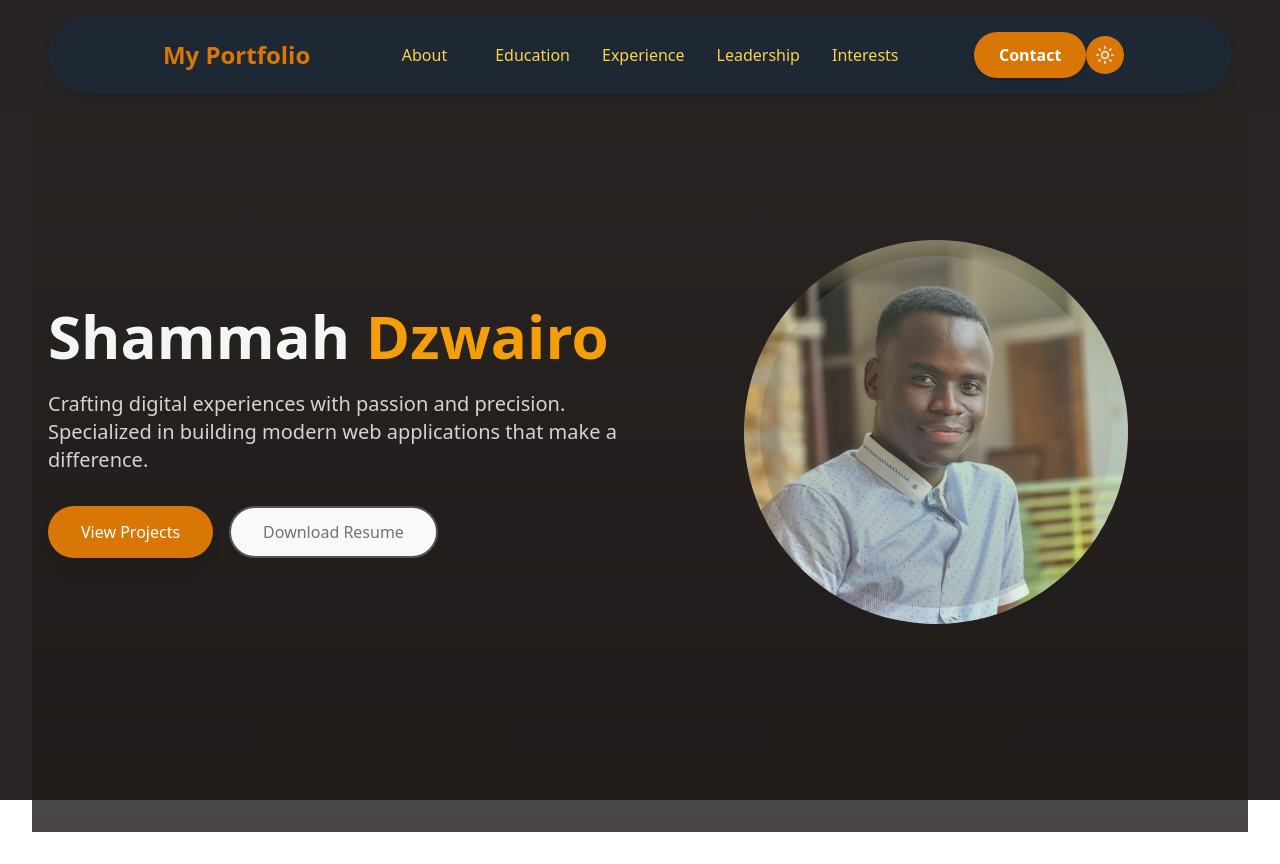
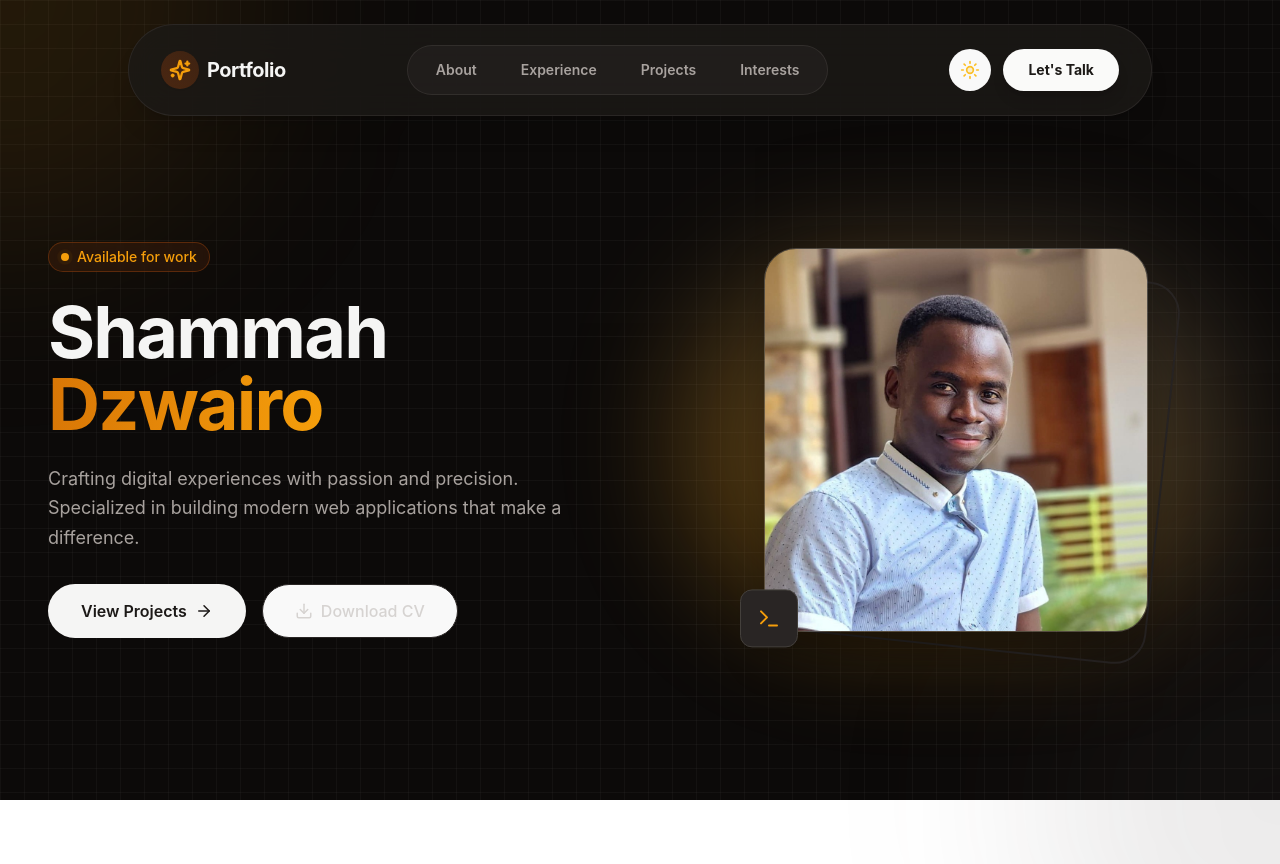
Before and after one commit to zviko163/FUTURE_FS_01, a React (Vite) app in the folder shammah-portfolio/: page / in a window 1280 px wide. After the commit the page ends 800 px from the top, so only its background shows below. Built offline with nearby package versions, Linux system fonts and the light colour scheme.

Commit message:
adjusting hero and navbar, for color consistencies

```diff
--- a/shammah-portfolio/src/App.css
+++ b/shammah-portfolio/src/App.css
@@ -1,9 +1,8 @@
 #root {
-  max-width: 1280px;
-  margin: 0 auto;
-  padding: 2rem;
-  text-align: center;
   width: 100%;
+  min-height: 100vh;
+  margin: 0;
+  padding: 0;
 }
 
 .screen {
--- a/shammah-portfolio/src/App.tsx
+++ b/shammah-portfolio/src/App.tsx
@@ -4,10 +4,9 @@ import Hero from './components/Hero'
 import './App.css'
 
 function App() {
-  const [darkMode, setDarkMode] = useState(true); // Default to dark mode
+  const [darkMode, setDarkMode] = useState(true);
 
   useEffect(() => {
-    // Apply dark mode class to document root
     if (darkMode) {
       document.documentElement.classList.add('dark');
     } else {
@@ -16,13 +15,25 @@ function App() {
   }, [darkMode]);
 
   return (
-    <>
-      <div className="screen"></div>
-      <div className="min-h-screen text-stone-800 dark:text-stone-300 transition-colors duration-200">
+    // Base background colors
+    <div className="min-h-screen bg-stone-50 dark:bg-stone-950 text-stone-800 dark:text-stone-300 transition-colors duration-200 font-sans selection:bg-amber-500/30">
+
+      {/* GLOBAL BACKGROUND LAYER - This makes the whole body match the Hero */}
+      <div className="fixed inset-0 z-0 pointer-events-none">
+         {/* Subtle Grid Pattern */}
+         <div className="absolute inset-0 bg-[linear-gradient(to_right,#80808012_1px,transparent_1px),linear-gradient(to_bottom,#80808012_1px,transparent_1px)] bg-[size:24px_24px]"></div>
+         {/* Ambient Glows */}
+         <div className="absolute top-0 left-0 w-[500px] h-[500px] bg-amber-500/10 rounded-full blur-[100px] -translate-x-1/2 -translate-y-1/2" />
+         <div className="absolute bottom-0 right-0 w-[500px] h-[500px] bg-stone-500/10 dark:bg-stone-700/10 rounded-full blur-[100px] translate-x-1/2 translate-y-1/2" />
+      </div>
+
+      {/* Content */}
+      <div className="relative z-10">
         <NavBar darkMode={darkMode} setDarkMode={setDarkMode} />
         <Hero />
+        {/* Add more sections here later */}
       </div>
-    </>
+    </div>
   );
 }
 
--- a/shammah-portfolio/src/components/Hero.tsx
+++ b/shammah-portfolio/src/components/Hero.tsx
@@ -1,62 +1,113 @@
 import { motion } from 'framer-motion';
-import "../styles/Hero.css"
+import { ArrowRight, Download, Terminal } from 'lucide-react';
 
 const Hero = () => {
+  // Animation variants for staggered text
+  const containerVariants = {
+    hidden: { opacity: 0 },
+    visible: {
+      opacity: 1,
+      transition: {
+        staggerChildren: 0.1,
+        delayChildren: 0.2,
+      },
+    },
+  };
+
+  const itemVariants = {
+    hidden: { y: 20, opacity: 0 },
+    visible: {
+      y: 0,
+      opacity: 1,
+      transition: { duration: 0.5, ease: "easeOut" },
+    },
+  };
+
   return (
-    <div className="relative min-h-screen flex items-center justify-center overflow-hidden">
-      {/* Background with gradient overlay */}
-      <div className="absolute inset-0 bg-gradient-to-b from-stone-300/20 to-stone-800/50 dark:from-stone-800/50 dark:to-stone-900/80" />
+    <section className="relative w-full min-h-screen flex items-center justify-center overflow-hidden pt-20">
 
-      {/* Content Container */}
-      <div className="relative z-10 container rounded-lg mx-auto px-4 py-12 flex flex-col md:flex-row items-center justify-between">
+      {/* 2. CONTENT CONTAINER - Floats above background */}
+      <div className="relative z-10 container mx-auto px-6 md:px-12">
+        <div className="flex flex-col-reverse lg:flex-row items-center justify-between gap-12 lg:gap-20">
+
           {/* Text Content */}
           <motion.div
-          initial={{ opacity: 0, y: 20 }}
-          animate={{ opacity: 1, y: 0 }}
-          transition={{ duration: 0.8 }}
-          className="flex-1 text-center md:text-left mb-12 md:mb-0"
+            variants={containerVariants}
+            initial="hidden"
+            animate="visible"
+            className="flex-1 text-center lg:text-left"
           >
-          <h1 className="text-4xl md:text-6xl font-bold text-stone-800 dark:text-stone-100 mb-6">
+            {/* "Badge" */}
+            <motion.div variants={itemVariants} className="inline-flex items-center gap-2 px-3 py-1 mb-6 rounded-full bg-amber-100/50 dark:bg-amber-900/20 border border-amber-200 dark:border-amber-800/50 backdrop-blur-sm">
+              <span className="relative flex h-2 w-2">
+                <span className="animate-ping absolute inline-flex h-full w-full rounded-full bg-amber-500 opacity-75"></span>
+                <span className="relative inline-flex rounded-full h-2 w-2 bg-amber-500"></span>
+              </span>
+              <span className="text-sm font-medium text-amber-800 dark:text-amber-500">Available for work</span>
+            </motion.div>
+
+            <motion.h1 variants={itemVariants} className="text-5xl lg:text-7xl font-bold tracking-tight text-stone-900 dark:text-stone-100 mb-6">
               Shammah
-            {/* <span className="text-stone-600 dark:text-amber-500"> Z.</span> */}
-            <span className="text-amber-600 dark:text-amber-500"> Dzwairo</span>
-          </h1>
-          <p className="text-lg md:text-xl text-stone-600 dark:text-stone-300 mb-8 max-w-2xl">
+              <br />
+              <span className="text-transparent bg-clip-text bg-gradient-to-r from-amber-600 to-amber-500"> Dzwairo</span>
+            </motion.h1>
+
+            <motion.p variants={itemVariants} className="text-lg text-stone-600 dark:text-stone-400 mb-8 max-w-xl mx-auto lg:mx-0 leading-relaxed">
               Crafting digital experiences with passion and precision. Specialized in building modern web applications that make a difference.
-          </p>
-          <div className="flex flex-col sm:flex-row gap-4 justify-center md:justify-start">
-            <button className="px-8 py-3 bg-amber-600 hover:bg-amber-700 text-white rounded-full font-medium transition-all duration-300 transform hover:scale-105 shadow-lg hover:shadow-amber-600/25">
+            </motion.p>
+
+            <motion.div variants={itemVariants} className="flex flex-col sm:flex-row gap-4 justify-center lg:justify-start">
+              <button className="group px-8 py-3.5 bg-stone-900 dark:bg-stone-100 text-stone-50 dark:text-stone-900 rounded-full font-semibold transition-all hover:shadow-[0_0_20px_-5px_rgba(0,0,0,0.3)] dark:hover:shadow-[0_0_20px_-5px_rgba(255,255,255,0.3)] hover:scale-105 flex items-center justify-center gap-2">
                 View Projects
+                <ArrowRight size={18} className="group-hover:translate-x-1 transition-transform" />
               </button>
-            <button className="px-8 py-3 border-2 border-stone-300 dark:border-stone-600 hover:border-amber-600 dark:hover:border-amber-500 text-stone-800 dark:text-stone-500 rounded-full font-medium transition-all duration-300 hover:scale-105">
-              Download Resume
+
+              <button className="px-8 py-3.5 border border-stone-200 dark:border-stone-800 text-stone-800 dark:text-stone-300 rounded-full font-medium transition-all hover:bg-stone-100 dark:hover:bg-stone-800 hover:scale-105 flex items-center justify-center gap-2">
+                <Download size={18} />
+                Download CV
               </button>
+            </motion.div>
+          </motion.div>
+
+          {/* Image/Illustration Area */}
+          <motion.div
+            initial={{ opacity: 0, scale: 0.9, rotate: -2 }}
+            animate={{ opacity: 1, scale: 1, rotate: 0 }}
+            transition={{ duration: 0.8, delay: 0.2 }}
+            className="flex-1 relative"
+          >
+            {/* Abstract Background Shapes behind image */}
+            <div className="absolute inset-0 bg-gradient-to-tr from-amber-500 to-stone-500 rounded-full blur-[60px] opacity-20 animate-pulse" />
+
+            {/* The Image Card - Uses a glass effect instead of just a circle */}
+            <div className="relative w-72 h-72 sm:w-96 sm:h-96 mx-auto">
+              <div className="absolute inset-0 border-2 border-stone-200 dark:border-stone-800 rounded-[2rem] transform rotate-6 translate-x-4 translate-y-4 z-0"></div>
+
+              <div className="relative z-10 w-full h-full rounded-[2rem] overflow-hidden shadow-2xl shadow-stone-900/10 dark:shadow-black/50 border border-white/20">
+                <img
+                  src="/src/assets/images/shammah.jpg"
+                  alt="Shammah Dzwairo"
+                  className="w-full h-full object-cover transform transition-transform duration-700 hover:scale-110"
+                />
+
+                {/* Overlay gradient to ensure text readability if you add overlay text later */}
+                <div className="absolute inset-0 bg-gradient-to-t from-stone-900/40 to-transparent opacity-0 hover:opacity-100 transition-opacity duration-300" />
+              </div>
+
+              {/* Decorative Floater (Code icon) */}
+              <motion.div
+                animate={{ y: [0, -10, 0] }}
+                transition={{ duration: 4, repeat: Infinity, ease: "easeInOut" }}
+                className="absolute -bottom-6 -left-6 bg-white dark:bg-stone-800 p-4 rounded-xl shadow-lg border border-stone-100 dark:border-stone-700 z-20"
+              >
+                <Terminal className="text-amber-500 w-6 h-6" />
+              </motion.div>
             </div>
           </motion.div>
 
-        {/* Image/Illustration */}
-        <motion.div
-          initial={{ opacity: 0, x: 20 }}
-          animate={{ opacity: 1, x: 0 }}
-          transition={{ duration: 0.8, delay: 0.2 }}
-          className="flex-1 flex justify-center items-center"
-        >
-          <div className="relative w-80 h-80 md:w-96 md:h-96">
-            {/* You can add your profile image or illustration here */}
-            <img
-              src="/src/assets/images/shammah.jpg" // Replace with your actual image path
-              alt="Profile"
-              className="absolute inset-0 w-full h-full object-cover rounded-full"
-            />
-            <div className="absolute inset-0 bg-gradient-to-tr from-amber-600/20 to-emerald-500/20 rounded-full animate-pulse" />
-            <div className="absolute inset-4 bg-gradient-to-bl from-stone-300/30 to-stone-800/30 rounded-full animate-pulse delay-75" />
         </div>
-        </motion.div>
       </div>
-
-      {/* Decorative Elements */}
-      <div className="absolute bottom-0 left-0 w-full h-24 bg-gradient-to-t from-stone-300/10 dark:from-stone-800/10 to-transparent" />
-    </div>
+    </section>
   );
 };
 
--- a/shammah-portfolio/src/components/NavBar.tsx
+++ b/shammah-portfolio/src/components/NavBar.tsx
@@ -1,6 +1,5 @@
-import { useEffect, useState } from "react";
-import { Menu, X, Sun, Moon } from "lucide-react";
-import "../styles/NavBar.css";
+import { useState, useEffect } from "react";
+import { Menu, X, Sun, Moon, Sparkles } from "lucide-react";
 
 interface NavBarProps {
   darkMode: boolean;
@@ -9,90 +8,116 @@ interface NavBarProps {
 
 export default function NavBar({ darkMode, setDarkMode }: NavBarProps) {
   const [menuOpen, setMenuOpen] = useState(false);
+  const [scrolled, setScrolled] = useState(false);
+
+  // Add scroll effect to make navbar shrink slightly when scrolling
+  useEffect(() => {
+    const handleScroll = () => setScrolled(window.scrollY > 20);
+    window.addEventListener("scroll", handleScroll);
+    return () => window.removeEventListener("scroll", handleScroll);
+  }, []);
+
+  const navLinks = ["About", "Experience", "Projects", "Interests"];
 
   return (
-    <div className="navbar fixed top-0 left-0 right-0 z-50">
-      <nav className="bg-white/80 dark:bg-gray-800/90 backdrop-blur-sm shadow-lg px-6 py-4 w-full transition-all duration-300">
-        <div className="navbar-contents">
-          {/* Logo */}
-          <div className="text-2xl font-bold text-[#d97706] dark:text-[#d97706] hover:text-[#10b981] dark:hover:text-[#10b981] transition-colors duration-600">
-            My Portfolio
+    <div className={`fixed top-0 left-0 right-0 z-50 flex justify-center transition-all duration-300 ${scrolled ? 'pt-4' : 'pt-6'}`}>
+
+      {/* THE FLOATING ISLAND
+        - We use 'w-[95%]' to ensure it doesn't touch edges on mobile
+        - 'backdrop-blur-xl' gives it that premium glass feel
+      */}
+      <nav
+        className={`
+          relative w-[95%] max-w-5xl rounded-full border border-stone-200/40 dark:border-stone-700/40
+          bg-stone-50/80 dark:bg-stone-900/80 backdrop-blur-xl shadow-xl transition-all duration-500 ease-out
+          ${scrolled ? 'py-3 px-6' : 'py-5 px-8'}
+        `}
+      >
+        <div className="flex items-center justify-between">
+
+          {/* Logo Section */}
+          <div className="flex items-center gap-2 group cursor-pointer">
+            <div className="p-2 rounded-full bg-gradient-to-tr from-amber-100 to-amber-200 dark:from-amber-900/50 dark:to-amber-800/30 text-amber-700 dark:text-amber-500 group-hover:rotate-12 transition-transform duration-300 shadow-sm">
+              <Sparkles size={22} strokeWidth={2.5} />
+            </div>
+            <span className="text-xl font-bold text-stone-800 dark:text-stone-100 tracking-tight group-hover:text-amber-600 dark:group-hover:text-amber-500 transition-colors">
+              Portfolio
+            </span>
           </div>
 
-          {/* Desktop Menu */}
-          <div className="hidden md:flex items-center space-x-8">
-            <a href="#" className="text-gray-700 dark:text-gray-200 transition-colors duration-300 font-medium hover:!text-[#d97706]">About</a>
-            <a href="#" className="text-gray-700 dark:text-gray-200 transition-colors duration-300 font-medium hover:!text-[#d97706]">Education</a>
-            {/* <a href="#" className="text-gray-700 dark:text-gray-200 transition-colors duration-300 font-medium hover:!text-[#d97706]">Projects</a> */}
-            <a href="#" className="text-gray-700 dark:text-gray-200 transition-colors duration-300 font-medium hover:!text-[#d97706]">Experience</a>
-            <a href="#" className="text-gray-700 dark:text-gray-200 transition-colors duration-300 font-medium hover:!text-[#d97706]">Leadership</a>
-            <a href="#" className="text-gray-700 dark:text-gray-200 transition-colors duration-300 font-medium hover:!text-[#d97706]">Interests</a>
+          {/* Desktop Menu - Centered */}
+          <div className="hidden md:flex items-center gap-1 bg-stone-100/50 dark:bg-stone-800/50 rounded-full px-2 py-1.5 border border-stone-200/50 dark:border-stone-700/50">
+            {navLinks.map((link) => (
+              <a
+                key={link}
+                href={`#${link.toLowerCase()}`}
+                className="px-5 py-2 text-sm font-semibold text-stone-600 dark:text-stone-400 hover:text-stone-900 dark:hover:text-stone-100 hover:bg-white dark:hover:bg-stone-700 rounded-full transition-all duration-300"
+              >
+                {link}
+              </a>
+            ))}
           </div>
 
-          {/* Right Section: Contact & Mobile Menu */}
-          <div className="flex items-center" id="navright-buttons">
-            {/* Contact Button */}
-            <button
-              className="hidden md:block bg-blue-600 dark:bg-blue-500 text-white font-semibold px-6 py-2.5 rounded-full hover:bg-blue-700 dark:hover:bg-blue-600 transition-all duration-300 transform hover:scale-105 shadow-md hover:shadow-lg"
-            >
-              Contact
-            </button>
+          {/* Right Section */}
+          <div className="flex items-center gap-3">
 
-            {/* Theme Toggle Button */}
+            {/* Theme Toggle */}
             <button
               onClick={() => setDarkMode(!darkMode)}
-              className="p-2 rounded-full hover:bg-gray-200 dark:hover:bg-gray-700 transition-colors duration-300"
+              className="p-2.5 rounded-full hover:bg-stone-200/50 dark:hover:bg-stone-800/50 transition-colors duration-300 border border-transparent hover:border-stone-200 dark:hover:border-stone-700"
               aria-label="Toggle theme"
             >
               {darkMode ? (
-                <Sun size={20} className="text-gray-200 hover:text-yellow-400 transition-colors duration-300" />
+                <Sun size={20} className="text-amber-400 fill-amber-400/20" />
               ) : (
-                <Moon size={20} className="text-gray-700 hover:text-blue-600 transition-colors duration-300" />
+                <Moon size={20} className="text-stone-600 fill-stone-600/20" />
               )}
             </button>
 
-            {/* Mobile Hamburger Button */}
-            <div className="block md:hidden">
+            {/* CTA Button */}
+            <button className="hidden md:block px-6 py-2.5 bg-stone-900 dark:bg-stone-50 text-stone-50 dark:text-stone-900 text-sm font-bold rounded-full shadow-lg hover:shadow-xl hover:-translate-y-0.5 transition-all duration-300">
+              Let's Talk
+            </button>
+
+            {/* Mobile Hamburger */}
             <button
               onClick={() => setMenuOpen(!menuOpen)}
-                className="text-gray-700 dark:text-gray-200 hover:text-blue-500 dark:hover:text-blue-400 focus:outline-none transition-colors duration-300"
+              className="md:hidden p-2 text-stone-700 dark:text-stone-200 hover:bg-stone-200/50 dark:hover:bg-stone-800 rounded-full transition-colors"
             >
               {menuOpen ? <X size={24} /> : <Menu size={24} />}
             </button>
           </div>
         </div>
-        </div>
+      </nav>
 
-        {/* Mobile Dropdown */}
-        {menuOpen && (
-          <div className="block md:hidden mt-4 space-y-4 px-4 py-5 bg-white/95 dark:bg-gray-800/95 backdrop-blur-sm rounded-b-2xl">
-            <a href="#" className="block text-gray-700 dark:text-gray-200 hover:text-blue-500 dark:hover:text-blue-400 transition-colors duration-300 font-medium py-2">Home</a>
-            <a href="#" className="block text-gray-700 dark:text-gray-200 hover:text-blue-500 dark:hover:text-blue-400 transition-colors duration-300 font-medium py-2">Community</a>
-            <a href="#" className="block text-gray-700 dark:text-gray-200 hover:text-blue-500 dark:hover:text-blue-400 transition-colors duration-300 font-medium py-2">Resources</a>
-            <a href="#" className="block text-gray-700 dark:text-gray-200 hover:text-blue-500 dark:hover:text-blue-400 transition-colors duration-300 font-medium py-2">About</a>
-            <hr className="border-gray-200 dark:border-gray-700 my-2" />
-            <a href="#" className="block text-gray-700 dark:text-gray-200 hover:text-blue-500 dark:hover:text-blue-400 transition-colors duration-300 font-medium py-2">Login</a>
-            <button
-              className="w-full bg-blue-600 dark:bg-blue-500 text-white font-semibold px-6 py-2.5 rounded-full hover:bg-blue-700 dark:hover:bg-blue-600 transition-all duration-300 transform hover:scale-105 shadow-md hover:shadow-lg"
+      {/* Mobile Dropdown - Now a "Floating Card" underneath the main bar
+        instead of a full-screen list
+      */}
+      <div
+        className={`
+          absolute top-full left-0 right-0 mt-4 mx-4 md:hidden
+          bg-stone-50 dark:bg-stone-900 rounded-3xl border border-stone-200 dark:border-stone-800
+          shadow-2xl overflow-hidden transition-all duration-300 origin-top
+          ${menuOpen ? 'opacity-100 scale-100 translate-y-0' : 'opacity-0 scale-95 -translate-y-4 pointer-events-none'}
+        `}
       >
-              Register
-            </button>
-
-            {/* Add Theme Toggle in Mobile Menu */}
-            <button
-              onClick={() => setDarkMode(!darkMode)}
-              className="w-full text-left py-2 flex items-center justify-between text-gray-700 dark:text-gray-200 hover:text-blue-500 dark:hover:text-blue-400 transition-colors duration-300 font-medium"
+        <div className="p-6 flex flex-col gap-2">
+          {navLinks.map((link) => (
+              <a
+              key={link}
+              href={`#${link.toLowerCase()}`}
+              className="p-4 text-center text-lg font-medium text-stone-600 dark:text-stone-300 hover:bg-stone-100 dark:hover:bg-stone-800 rounded-2xl transition-colors"
+              onClick={() => setMenuOpen(false)}
             >
-              <span>Theme</span>
-              {darkMode ? (
-                <Sun size={20} className="text-gray-200 hover:text-yellow-400 transition-colors duration-300" />
-              ) : (
-                <Moon size={20} className="text-gray-700 hover:text-blue-600 transition-colors duration-300" />
-              )}
+              {link}
+            </a>
+          ))}
+          <div className="h-px bg-stone-200 dark:bg-stone-800 my-2" />
+          <button className="w-full py-4 bg-amber-600 text-white font-bold rounded-2xl shadow-lg shadow-amber-600/20 active:scale-95 transition-all">
+            Let's Talk
           </button>
         </div>
-        )}
-      </nav>
+      </div>
     </div>
   );
 }
--- a/shammah-portfolio/tailwind.config.js
+++ b/shammah-portfolio/tailwind.config.js
@@ -1,12 +1,23 @@
 /** @type {import('tailwindcss').Config} */
+const colors = require('tailwindcss/colors') // <--- Import this
+
 export default {
   content: [
     "./index.html",
     "./src/**/*.{js,ts,jsx,tsx}",
   ],
-  darkMode: 'class', // Enable class-based dark mode
   theme: {
-    extend: {},
+    extend: {
+      colors: {
+        // Explicitly adding colors to use
+        stone: colors.stone,
+        amber: colors.amber,
+      },
+      fontFamily: {
+        sans: ['Inter', 'sans-serif'],
+      }
+    },
   },
   plugins: [],
+  darkMode: 'class',
 }
```
Also changed, not shown: 1 other file (tests, documents, lock files or other folders). Lines whose indentation alone changed are shown as unchanged.
